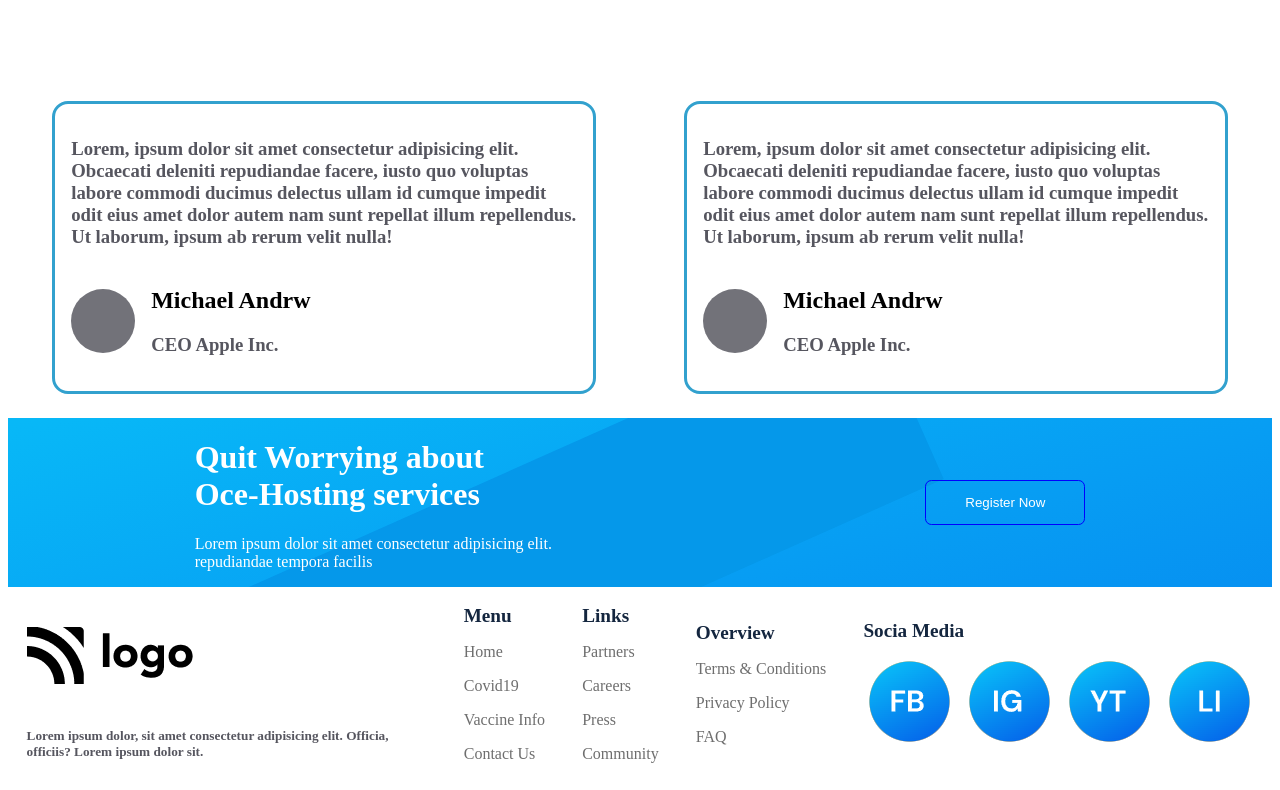
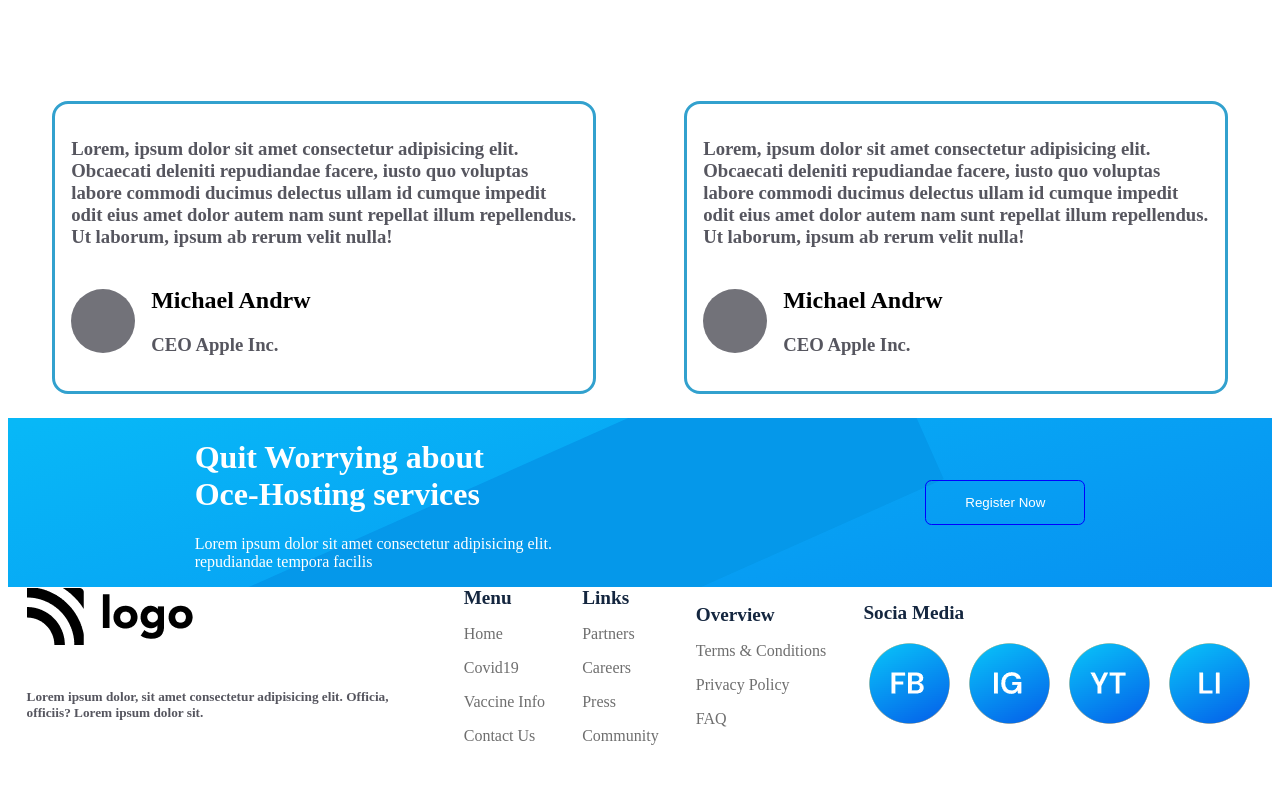
Before and after one commit to amanrajput12/project-11, a plain HTML site: page index.html in a window 1280 px wide. Shown: the part 3369-4159 px from the top of the page. After the commit the page ends 4122 px from the top, so only its background shows below. Drawn offline with Linux system fonts and the light colour scheme.

Commit message:
add new files

```diff
--- a/index.html
+++ b/index.html
@@ -354,7 +354,7 @@
   <!-- footer-section -->
   <div class="footer-section">
     <div class="footer-r1">
-      <img class="logo" src="/image/Logo.png" alt="brand-logo" />
+      <img src="./image/Logo.png" alt="brand-logo" />
       <h5>
         Lorem ipsum dolor, sit amet
 consectetur adipisicing elit. Officia, officiis?
```
Also changed, not shown: image/css.svg (added), image/destopscreen1.png (added), image/destopscreen2.png (added), image/destopscreen3.png (added), image/destopscreen4.png (added), image/destopscreen5.png (added), image/html.svg (added), image/mobilescreen1.png (added), image/mobilescreen10.png (added), image/mobilescreen2.png (added), image/mobilescreen3.png (added), image/mobilescreen4.png (added), image/mobilescreen5.png (added), image/mobilescreen6.png (added), 3 more files, 1 other file.
